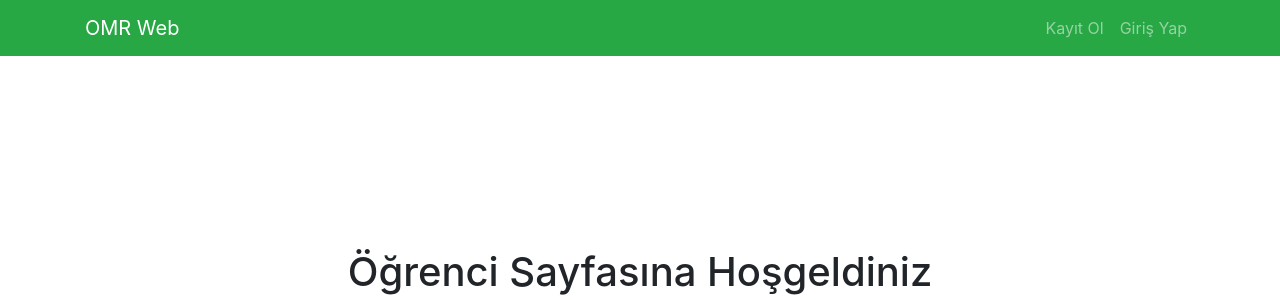
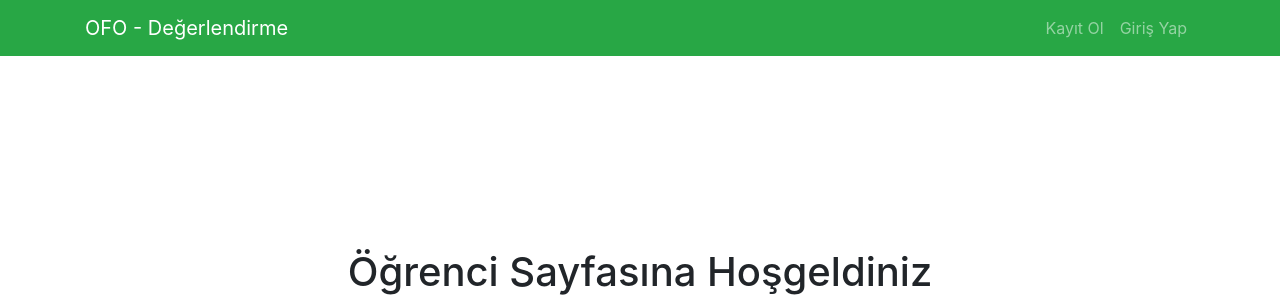
Before and after one commit to Python-Egitici-Egitimi-OOP-Grup-8/web_app_project, a Django app: page /ogrenci/ in a window 1280 px wide. Shown: the top 300 px of the page. Run offline with Django 3.2, Linux system fonts and the light colour scheme; some libraries are stand-ins or nearby versions.

Commit message:
Metin düzeltmeleri

```diff
--- a/oturum/templates/oturum/base.html
+++ b/oturum/templates/oturum/base.html
@@ -9,7 +9,7 @@
     <!-- Bootstrap CSS -->
     <link rel="stylesheet" href="https://stackpath.bootstrapcdn.com/bootstrap/4.5.2/css/bootstrap.min.css" integrity="sha384-JcKb8q3iqJ61gNV9KGb8thSsNjpSL0n8PARn9HuZOnIxN0hoP+VmmDGMN5t9UJ0Z" crossorigin="anonymous">
 
-    <title>OMR Web</title>
+    <title>Optik Form Okuyucu - Değerlendirme Uygulaması</title>
   </head>
   <body>
 
@@ -19,7 +19,7 @@
 <nav class="navbar navbar-expand-md  navbar-dark bg-success">
 <div class="container">
     <a class="navbar-brand" href="{% comment %} {% url 'home' %} {% endcomment %}">
-            <span>OMR Web </span>
+            <span>OFO - Değerlendirme</span>
     </a>
     <button class="navbar-toggler" type="button" data-toggle="collapse" data-target="#navbarNav" aria-controls="navbarNav" aria-expanded="false" aria-label="Toggle navigation">
         <span class="navbar-toggler-icon"></span>
```
